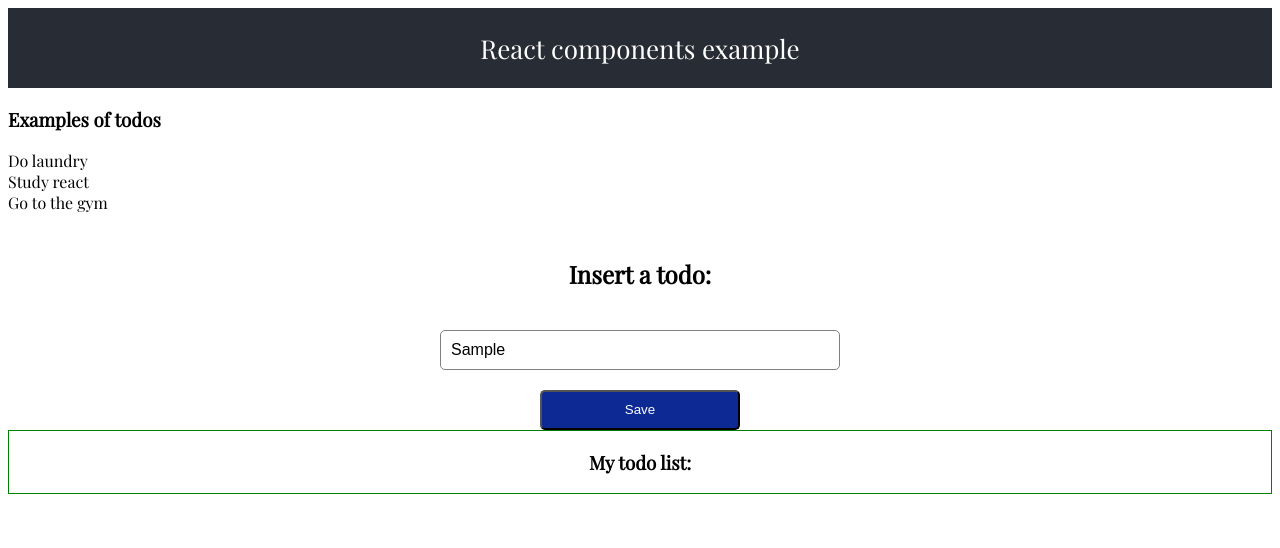
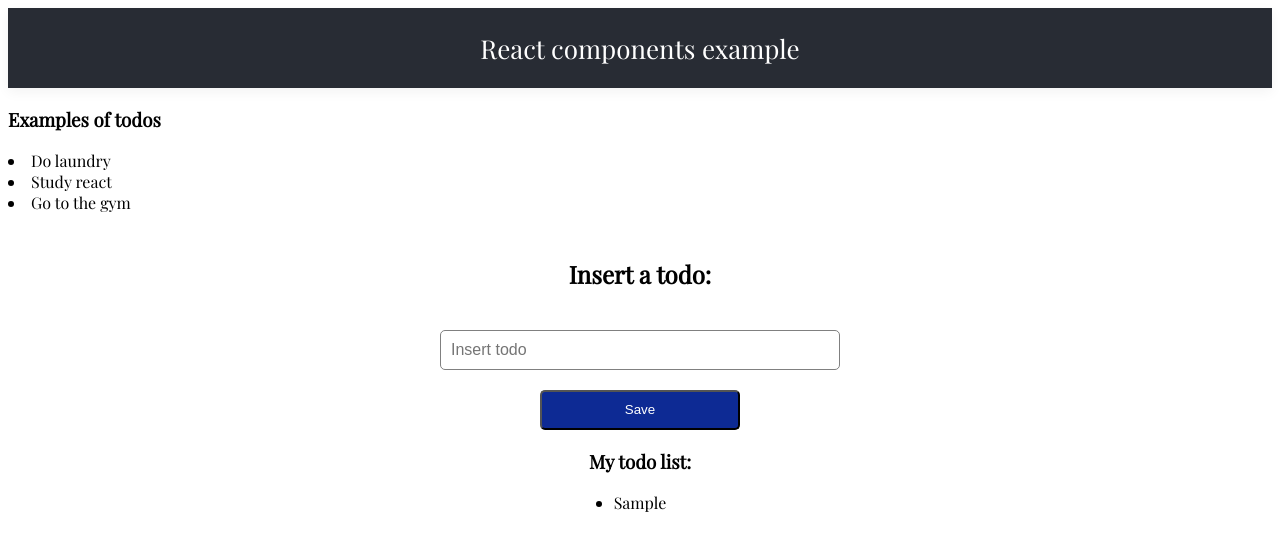
Before and after one commit to cristinarojas/reactComponentsExamples, a React (Create React App) app in the folder examples/: page / in a window 1280 px wide. Both pictures are taken after typing "Sample" into the empty fields and a click on the input "Save". Shown: the top 548 px of the page. Built offline with nearby package versions, Linux system fonts and the light colour scheme.

Commit message:
Adding logic for todo list component

```diff
--- a/examples/src/App.css
+++ b/examples/src/App.css
@@ -23,6 +23,7 @@
   justify-content: center;
   font-size: calc(10px + 2vmin);
   color: white;
+  box-shadow: 0 4px 12px 0 rgba(0, 0, 0, 0.05);
 }
 
 .App-link {
--- a/examples/src/todoList/index.js
+++ b/examples/src/todoList/index.js
@@ -1,5 +1,5 @@
 // Dependencies
-import React,  { useContext }  from 'react';
+import React,  { useContext, useState }  from 'react';
 
 // Styles
 import './todo.css';
@@ -11,8 +11,25 @@ const Todo = () => {
   // Using todoContext
   const { todoExamples } = useContext(TodoContext);
 
+  // Local state
+  const [userValue, setUseValue] = useState("");
+  const [todoList, setTodoList] = useState([]);
+
   // Methods
+  // Saving user value to local state
+  const handleUserValue = ({target: { value }}) => {
+    setUseValue(value)
+  }
 
+  // Saving the user value
+  const addTodo = () => {
+
+    // Pushing into the local state array
+    setTodoList([...todoList, userValue]);
+
+    // Cleaning userValue every onClick
+    setUseValue("");
+  }
 
   return (
     <>
@@ -32,7 +49,9 @@ const Todo = () => {
           placeholder="Insert todo"
           id="todoInputText"
           className="todoText"
-          autofocus="autofocus"
+          autoFocus="autofocus"
+          value={userValue}
+          onChange={handleUserValue}
         />
 
         <input
@@ -40,11 +59,24 @@ const Todo = () => {
           value="Save"
           id="todoInputSave"
           className="todoButton"
+          onClick={addTodo}
         />
       </section>
 
       <section className="todoList">
         <h3>My todo list:</h3>
+
+        {
+          todoList.length > 0 ? (
+            <>
+              <ul>
+                {todoList.map((todo, i) => {
+                  return <li key={i}>{ todo }</li>
+                })}
+              </ul>
+            </>
+          ) : ''
+        }
       </section>
     </>
   )
--- a/examples/src/todoList/todo.css
+++ b/examples/src/todoList/todo.css
@@ -11,6 +11,7 @@
   padding: 0px;
   margin: 0px;
   text-align: left;
+  list-style: inside;
 }
 
 .form {
@@ -43,5 +44,14 @@
 }
 
 .todoList {
-  border: 1px solid green;
+  height: 100%;
+  width: 100%;
+  display: flex;
+  align-items: center;
+  flex-direction: column;
 }
+
+.todoList ul {
+  padding: 0px;
+  margin: 0px;
+}
```
